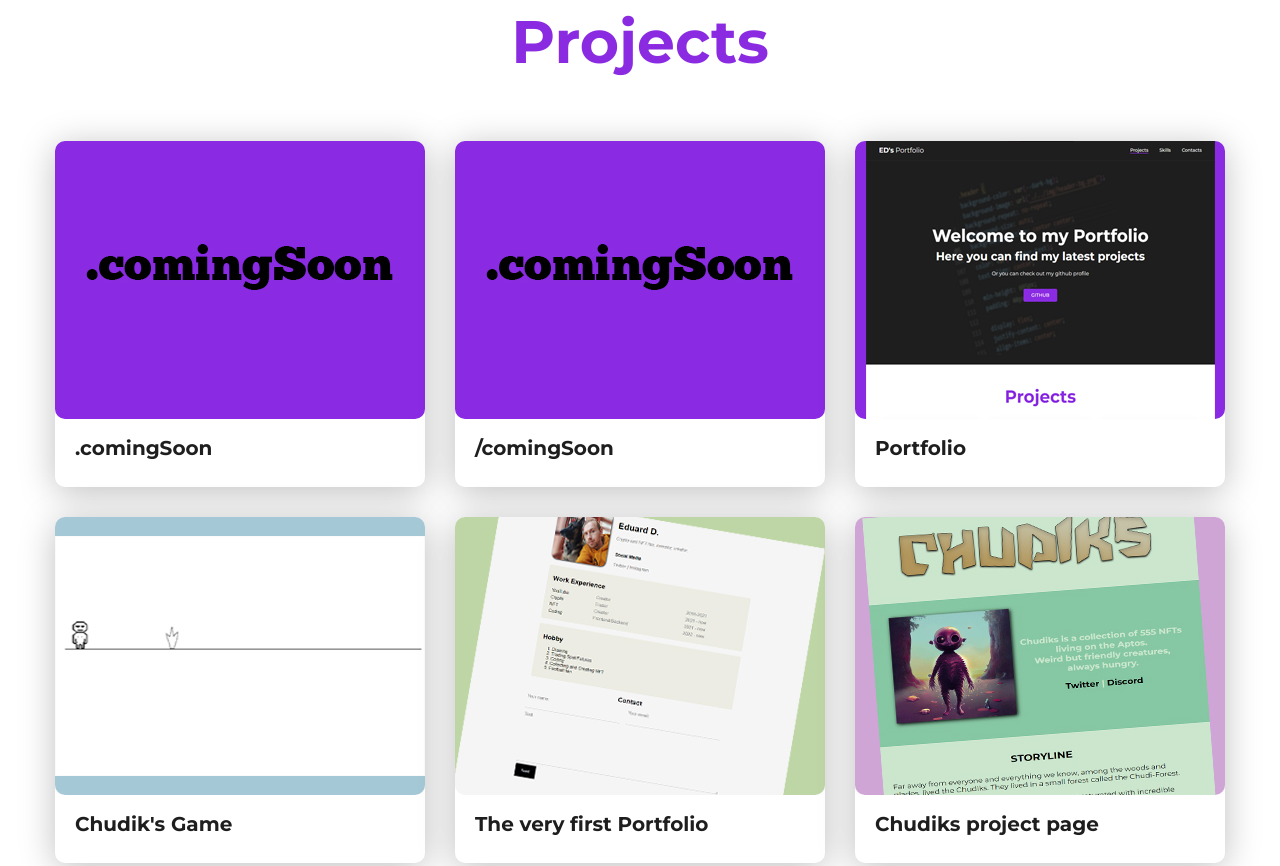
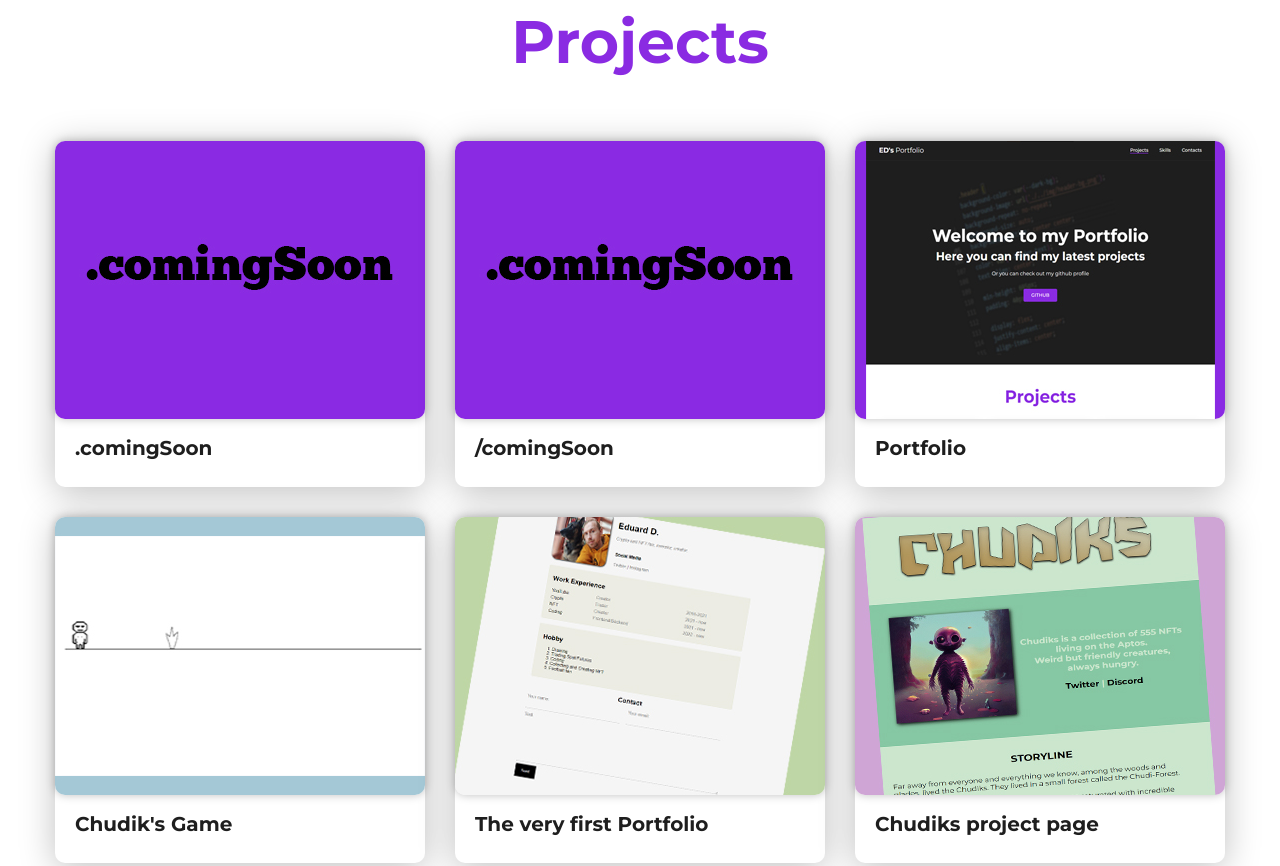
Before and after one commit to ed-90/portfolio, a plain HTML site: page index.html in a window 1280 px wide. Shown: the part 832-1698 px from the top of the page. Drawn offline with Linux system fonts and the light colour scheme.

Commit message:
Add files via upload

```diff
--- a/css/main.css
+++ b/css/main.css
@@ -202,6 +202,7 @@ border-radius: 10px;
 
 .project__img {
 border-radius: 10px;
+box-shadow: 0px 0px 10px rgba(0, 0, 0, 0.25);
 }
 
 .project__title {
```
